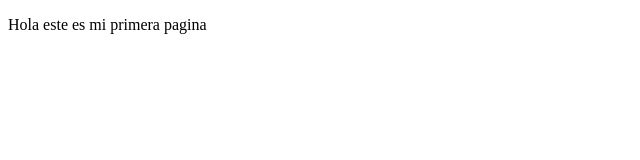
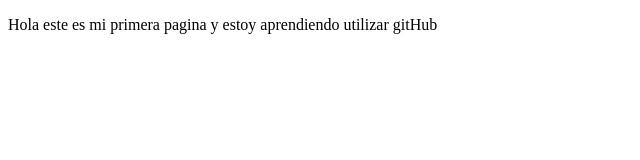
Before and after one commit to esramos34/proyectDemoPrewokr, a plain HTML site: page index.html in a window 1280 px wide. Shown: the whole page, without its empty margins (0-640 px from the left). Drawn offline with Linux system fonts and the light colour scheme.

Commit message:
first commit

```diff
--- a/index.html
+++ b/index.html
@@ -8,7 +8,7 @@
 </head>
 <body>
     <p>
-        Hola este es mi primera pagina
+        Hola este es mi primera pagina y estoy aprendiendo utilizar gitHub
     </p>
 </body>
 </html>
```
